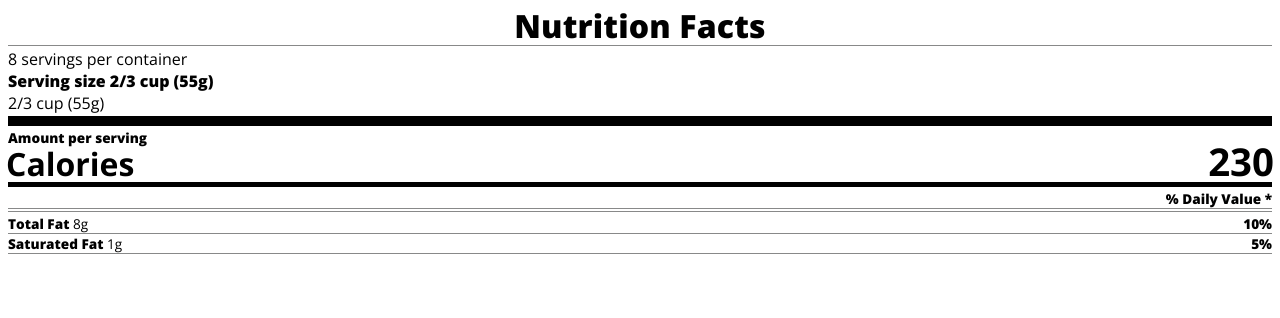
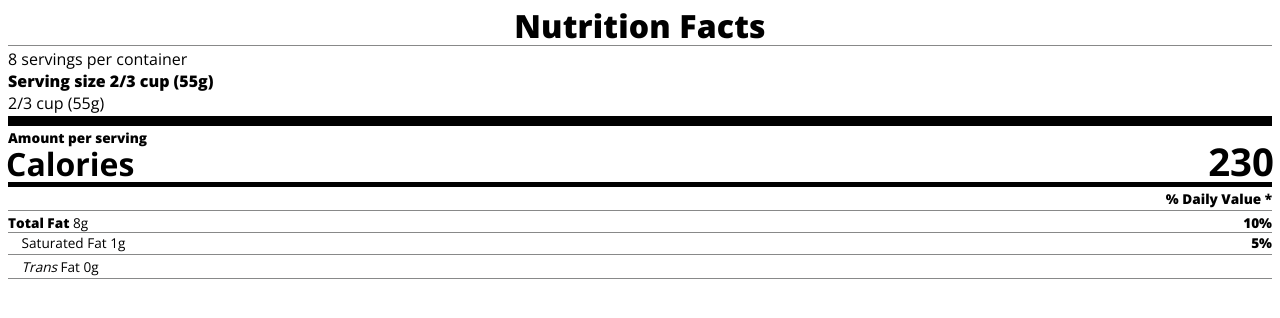
Before and after one commit to johndaviddc/NutritionLabel, a plain HTML site: page index.html in a window 1280 px wide. Drawn offline with nearby package versions, Linux system fonts and the light colour scheme.

Commit message:
update html and css

```diff
--- a/index.html
+++ b/index.html
@@ -26,10 +26,13 @@
             </div>
             <div class="divider medium"></div>
             <div class="daily-value small-text">
-                <p class="bold right">% Daily Value *</p>
+                <p class="bold right no-divider">% Daily Value *</p>
                 <div class="divider"></div>
                 <p><span><span class="bold">Total Fat</span> 8g</span> <span class="bold">10%</span></p>
-                <p><span><span class="bold">Saturated Fat</span> 1g</span> <span class="bold">5%</span></p>
+                <p class="indent no-divider">Saturated Fat 1g <span class="bold">5%</span></p>
+                <div class="divider"></div>
+                <p class="indent no-divider"><span><i>Trans</i> Fat 0g</span></p>
+                <div class="divider"></div>
             </div>
         </div>
     </body>
--- a/styles.css
+++ b/styles.css
@@ -86,6 +86,6 @@ p {
     margin-left: 1em;
 }
 
-.daily-value p {
+.daily-value p:not(.no-divider) {
     border-bottom: 1px solid #888989;
 }
```
